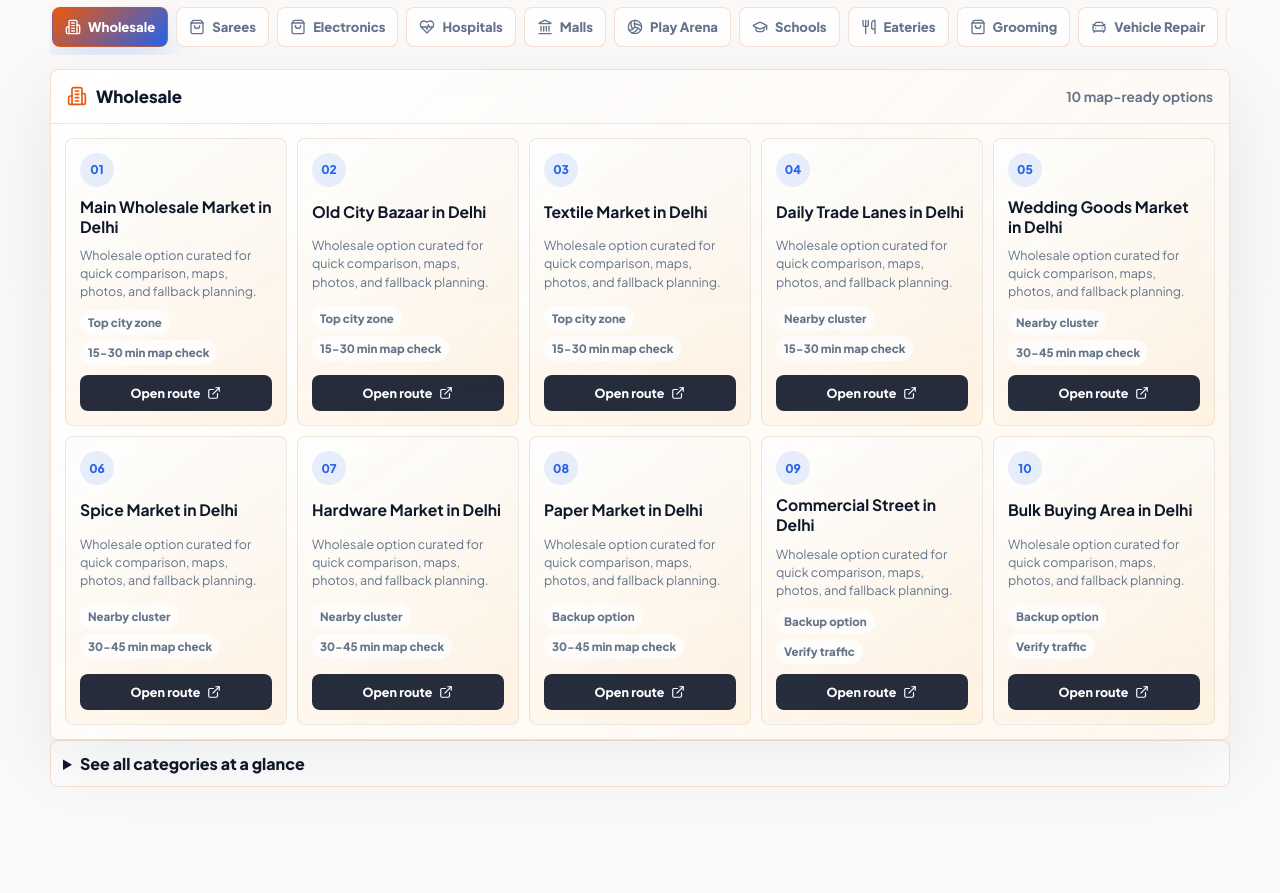
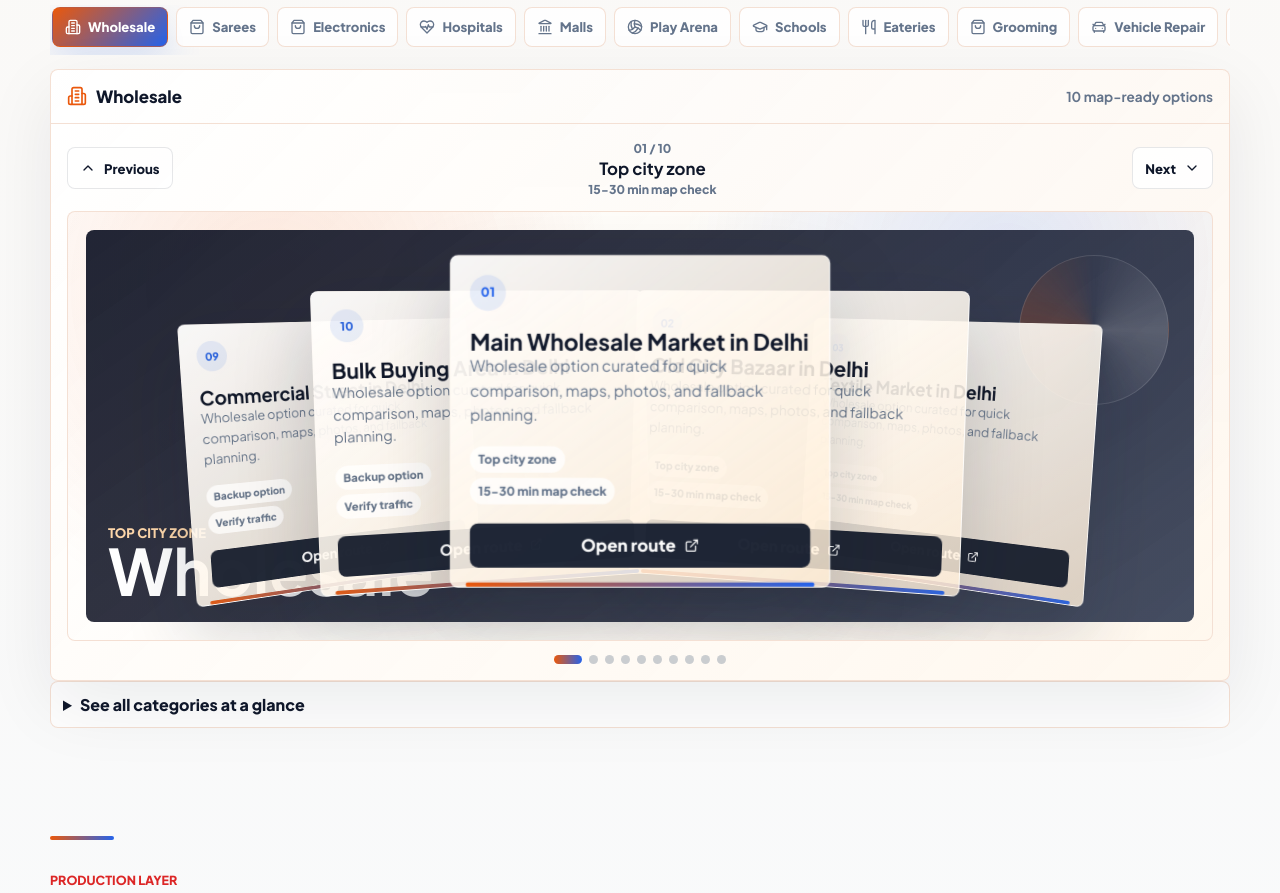
Before and after one commit to YashPathak94/cityMitra, a Next.js app: page / in a window 1280 px wide. Shown: the part 3020-3913 px from the top of the page. Built offline with nearby package versions, Linux system fonts and the light colour scheme.

Commit message:
added rotation frame

```diff
--- a/app/globals.css
+++ b/app/globals.css
@@ -1369,49 +1369,194 @@
   font-size: 0.85rem;
 }
 
-.categoryMatrixGrid {
-  display: grid;
-  grid-template-columns: repeat(5, minmax(0, 1fr));
+.resultFrameModule {
+  display: grid;
+  gap: 14px;
+  padding: 16px;
+}
+
+.resultFrameHeader {
+  display: grid;
+  grid-template-columns: auto minmax(0, 1fr) auto;
   gap: 10px;
-  padding: 14px;
-}
-
-.categoryMatrixGrid article {
+  align-items: center;
+}
+
+.resultFrameHeader > button {
+  display: inline-flex;
+  min-height: 42px;
+  align-items: center;
+  justify-content: center;
+  gap: 8px;
+  border: 1px solid rgba(15, 23, 42, 0.1);
+  border-radius: 8px;
+  background: rgba(255, 255, 255, 0.88);
+  color: var(--ink);
+  padding: 0 12px;
+  font-size: 0.82rem;
+  font-weight: 900;
+}
+
+.resultFrameHeader > div {
+  display: grid;
+  justify-items: center;
+  gap: 2px;
+  text-align: center;
+}
+
+.resultFrameHeader span,
+.resultFrameHeader small {
+  color: var(--muted);
+  font-size: 0.76rem;
+  font-weight: 900;
+}
+
+.resultFrameHeader strong {
+  color: var(--ink);
+  font-size: 1.05rem;
+}
+
+.rotatingResultFrame {
   position: relative;
-  display: grid;
-  min-height: 210px;
+  min-height: 430px;
+  overflow: hidden;
+  border: 1px solid rgba(244, 223, 210, 0.95);
+  border-radius: 8px;
+  background:
+    radial-gradient(circle at 18% 18%, rgba(234, 88, 12, 0.14), transparent 34%),
+    radial-gradient(circle at 82% 12%, rgba(37, 99, 235, 0.14), transparent 32%),
+    linear-gradient(135deg, rgba(255, 255, 255, 0.9), rgba(255, 247, 237, 0.78));
+  perspective: 1300px;
+}
+
+.frameBackdrop {
+  position: absolute;
+  inset: 18px;
+  display: grid;
+  align-content: end;
+  border-radius: 8px;
+  background:
+    linear-gradient(145deg, rgba(15, 23, 42, 0.92), rgba(15, 23, 42, 0.72)),
+    linear-gradient(135deg, rgba(234, 88, 12, 0.28), rgba(37, 99, 235, 0.22));
+  color: var(--white);
+  padding: 22px;
+}
+
+.frameBackdrop::before {
+  position: absolute;
+  inset: 24px 24px auto auto;
+  width: 150px;
+  height: 150px;
+  border: 1px solid rgba(255, 255, 255, 0.2);
+  border-radius: 999px;
+  background:
+    conic-gradient(from 90deg, rgba(255, 255, 255, 0.26), transparent, rgba(234, 88, 12, 0.36), transparent, rgba(255, 255, 255, 0.26));
+  content: "";
+  opacity: 0.72;
+  animation: routeScan 5.5s ease-in-out infinite;
+}
+
+.frameBackdrop span {
+  color: #fed7aa;
+  font-size: 0.82rem;
+  font-weight: 900;
+  text-transform: uppercase;
+}
+
+.frameBackdrop b {
+  max-width: 260px;
+  font-size: clamp(2.1rem, 5vw, 4.4rem);
+  line-height: 0.92;
+}
+
+.rotatingDeck {
+  position: absolute;
+  inset: 34px;
+  transform-style: preserve-3d;
+}
+
+.rotatingCard {
+  position: absolute;
+  top: 18px;
+  left: 50%;
+  display: grid;
+  width: min(360px, 76%);
+  min-height: 315px;
   align-content: space-between;
-  gap: 10px;
+  gap: 14px;
   overflow: hidden;
-  border: 1px solid rgba(15, 23, 42, 0.08);
+  border: 1px solid rgba(255, 255, 255, 0.54);
   border-radius: 8px;
   background:
-    linear-gradient(145deg, rgba(255, 255, 255, 0.92), rgba(255, 237, 213, 0.62)),
-    linear-gradient(180deg, rgba(37, 99, 235, 0.05), transparent);
-  padding: 14px;
-  transition: transform 220ms var(--smooth), box-shadow 220ms var(--smooth), border-color 220ms var(--smooth);
-}
-
-.categoryMatrixGrid article::after {
+    linear-gradient(145deg, rgba(255, 255, 255, 0.96), rgba(255, 237, 213, 0.82)),
+    radial-gradient(circle at 12% 10%, rgba(234, 88, 12, 0.2), transparent 34%);
+  padding: 18px;
+  box-shadow: 0 30px 80px rgba(15, 23, 42, 0.2);
+  opacity: 0;
+  pointer-events: none;
+  transform:
+    translateX(calc(-50% + (var(--card-offset) * 150px)))
+    translateY(calc(var(--card-abs) * 16px))
+    translateZ(calc((2 - var(--card-abs)) * 18px))
+    rotateY(calc(var(--card-offset) * -18deg))
+    rotateZ(calc(var(--card-offset) * 2deg))
+    scale(calc(1 - (var(--card-abs) * 0.08)));
+  transition: opacity 260ms var(--smooth), transform 360ms var(--smooth), box-shadow 260ms var(--smooth);
+}
+
+.rotatingCard.visible,
+.rotatingCard.active {
+  opacity: 1;
+}
+
+.rotatingCard.active {
+  z-index: 6;
+  pointer-events: auto;
+  transform: translateX(-50%) translateY(0) translateZ(70px) rotateY(0deg) rotateZ(0deg) scale(1);
+}
+
+.rotatingCard.visible:not(.active) {
+  filter: saturate(0.88);
+}
+
+.rotatingCard::after {
   position: absolute;
-  inset: auto 12px 0;
-  height: 3px;
+  inset: auto 14px 0;
+  height: 4px;
   border-radius: 999px;
   background: linear-gradient(90deg, var(--orange), var(--blue));
   content: "";
-  transform: scaleX(0);
-  transform-origin: left;
-  transition: transform 220ms var(--smooth);
-}
-
-.categoryMatrixGrid article:hover {
-  border-color: rgba(234, 88, 12, 0.34);
-  box-shadow: 0 22px 54px rgba(15, 23, 42, 0.14);
-  transform: translateY(-5px);
-}
-
-.categoryMatrixGrid article:hover::after {
-  transform: scaleX(1);
+}
+
+.rotatingCard.active:hover {
+  box-shadow: 0 36px 90px rgba(15, 23, 42, 0.28);
+  transform: translateX(-50%) translateY(-8px) translateZ(90px) rotateY(0deg) rotateZ(0deg) scale(1.02);
+}
+
+.rotatingCard h3 {
+  margin-bottom: 0;
+  font-size: 1.35rem;
+  line-height: 1.08;
+}
+
+.rotatingCard p {
+  margin-bottom: 0;
+  color: var(--muted);
+  font-size: 0.92rem;
+  line-height: 1.55;
+}
+
+.rotatingCard button {
+  display: inline-flex;
+  min-height: 42px;
+  align-items: center;
+  justify-content: center;
+  gap: 8px;
+  border: 0;
+  border-radius: 8px;
+  background: rgba(15, 23, 42, 0.92);
+  color: var(--white);
+  font-weight: 900;
 }
 
 .resultIndex {
@@ -1426,19 +1571,6 @@
   font-weight: 900;
 }
 
-.categoryMatrixGrid h3 {
-  margin-bottom: 0;
-  font-size: 0.98rem;
-  line-height: 1.25;
-}
-
-.categoryMatrixGrid p {
-  margin-bottom: 0;
-  color: var(--muted);
-  font-size: 0.78rem;
-  line-height: 1.45;
-}
-
 .intelMeta {
   display: grid;
   gap: 5px;
@@ -1454,18 +1586,24 @@
   font-weight: 900;
 }
 
-.categoryMatrixGrid article button {
-  display: inline-flex;
-  min-height: 36px;
-  align-items: center;
+.resultDots {
+  display: flex;
   justify-content: center;
   gap: 7px;
+}
+
+.resultDots button {
+  width: 9px;
+  height: 9px;
   border: 0;
-  border-radius: 8px;
-  background: rgba(15, 23, 42, 0.9);
-  color: var(--white);
-  font-size: 0.78rem;
-  font-weight: 900;
+  border-radius: 999px;
+  background: rgba(100, 116, 139, 0.34);
+  padding: 0;
+}
+
+.resultDots button.active {
+  width: 28px;
+  background: linear-gradient(90deg, var(--orange), var(--blue));
 }
 
 .intelOverview {
@@ -2671,9 +2809,12 @@
   }
 
   .filterGroup,
-  .categoryGrid,
-  .categoryMatrixGrid {
+  .categoryGrid {
     grid-template-columns: repeat(3, minmax(0, 1fr));
+  }
+
+  .rotatingCard {
+    width: min(340px, 82%);
   }
 
   .intelOverview > div {
@@ -2716,17 +2857,19 @@
   }
 
   .filterGroup,
-  .categoryGrid,
-  .categoryMatrixGrid {
+  .categoryGrid {
     grid-template-columns: repeat(2, minmax(0, 1fr));
   }
 
-  .intelControls {
+  .intelControls,
+  .resultFrameHeader {
     grid-template-columns: 1fr;
   }
 
   .intelControls button,
-  .intelControls div {
+  .intelControls div,
+  .resultFrameHeader > button,
+  .resultFrameHeader > div {
     width: 100%;
   }
 
@@ -2735,12 +2878,22 @@
     flex-direction: column;
   }
 
-  .categoryMatrixGrid {
-    padding: 10px;
-  }
-
-  .categoryMatrixGrid article {
-    min-height: 190px;
+  .rotatingResultFrame {
+    min-height: 460px;
+  }
+
+  .rotatingDeck {
+    inset: 22px 10px;
+  }
+
+  .rotatingCard {
+    width: min(310px, 86%);
+    min-height: 330px;
+    transform:
+      translateX(calc(-50% + (var(--card-offset) * 72px)))
+      translateY(calc(var(--card-abs) * 18px))
+      rotateY(calc(var(--card-offset) * -10deg))
+      scale(calc(1 - (var(--card-abs) * 0.06)));
   }
 
   .intelOverview > div {
--- a/app/page.tsx
+++ b/app/page.tsx
@@ -27,7 +27,7 @@
   Table,
   Trash2
 } from "lucide-react";
-import { FormEvent, KeyboardEvent, useEffect, useMemo, useRef, useState } from "react";
+import { CSSProperties, FormEvent, KeyboardEvent, useEffect, useMemo, useRef, useState } from "react";
 import { categories, CategoryKey, cities, directory } from "@/data/city-directory";
 
 type ChatMessage = {
@@ -391,6 +391,7 @@
   const [userLocation, setUserLocation] = useState<UserLocation | null>(null);
   const [locationStatus, setLocationStatus] = useState("Use nearby location for smarter map routes.");
   const [intelCategory, setIntelCategory] = useState<CategoryKey>("markets");
+  const [activeResultIndex, setActiveResultIndex] = useState(0);
   const [question, setQuestion] = useState("Plan a Leh trip with places, altitude, hospitals, petrol, repairs, hotels and shopping.");
   const [messages, setMessages] = useState<ChatMessage[]>([
     {
@@ -407,6 +408,7 @@
   const categoryMatrix = useMemo(() => buildCategoryMatrix(city), [city]);
   const activeIntelIndex = Math.max(0, categoryMatrix.findIndex((item) => item.key === intelCategory));
   const activeIntelGroup = categoryMatrix[activeIntelIndex] || categoryMatrix[0];
+  const activeIntelResult = activeIntelGroup.results[activeResultIndex] || activeIntelGroup.results[0];
   const generatedCategoryResults = useMemo(() => buildGeneratedResults(city, category, 10), [city, category]);
   const selectedItems: NearbyCard[] = [
     ...exactDirectoryItems.map((item) => ({
@@ -483,6 +485,10 @@
   }, [category]);
 
   useEffect(() => {
+    setActiveResultIndex(0);
+  }, [city, intelCategory]);
+
+  useEffect(() => {
     const startedAt = Date.now();
     trackActivity({ type: "page_view", city, category });
 
@@ -538,6 +544,13 @@
 
     setIntelCategory(nextCategory);
     trackActivity({ type: "city_intel_category", city, category: nextCategory, label: direction > 0 ? "next" : "previous" });
+  }
+
+  function moveIntelResult(direction: -1 | 1) {
+    const resultCount = activeIntelGroup.results.length || 1;
+    const nextIndex = (activeResultIndex + direction + resultCount) % resultCount;
+    setActiveResultIndex(nextIndex);
+    trackActivity({ type: "city_intel_result", city, category: intelCategory, label: `${nextIndex + 1}` });
   }
 
   function openTrackedMap(query: string, label: string) {
@@ -1234,12 +1247,47 @@
                 );
               })()}
 
-              <div className="categoryMatrixGrid">
-                {activeIntelGroup.results.map((item, index) => (
-                  <article key={`${activeIntelGroup.key}-${item.name}`}>
+              <div className="resultFrameModule">
+                <div className="resultFrameHeader">
+                  <button type="button" onClick={() => moveIntelResult(-1)} aria-label="Previous result">
+                    <ChevronUp size={16} />
+                    Previous
+                  </button>
+                  <div>
+                    <span>{String(activeResultIndex + 1).padStart(2, "0")} / {activeIntelGroup.results.length}</span>
+                    <strong>{activeIntelResult?.area}</strong>
+                    <small>{activeIntelResult?.eta}</small>
+                  </div>
+                  <button type="button" onClick={() => moveIntelResult(1)} aria-label="Next result">
+                    Next
+                    <ChevronDown size={16} />
+                  </button>
+                </div>
+
+                <div className="rotatingResultFrame" aria-live="polite">
+                  <div className="frameBackdrop">
+                    <span>{activeIntelResult?.area}</span>
+                    <b>{activeIntelGroup.label}</b>
+                  </div>
+
+                  <div className="rotatingDeck">
+                    {activeIntelGroup.results.map((item, index) => {
+                      const rawOffset = index - activeResultIndex;
+                      const resultCount = activeIntelGroup.results.length;
+                      const offset = rawOffset > resultCount / 2 ? rawOffset - resultCount : rawOffset < -resultCount / 2 ? rawOffset + resultCount : rawOffset;
+                      const visible = Math.abs(offset) <= 2;
+
+                      return (
+                        <article
+                          className={offset === 0 ? "rotatingCard active" : visible ? "rotatingCard visible" : "rotatingCard"}
+                          key={`${activeIntelGroup.key}-${item.name}`}
+                          style={{ "--card-offset": offset, "--card-abs": Math.abs(offset) } as CSSProperties}
+                        >
                           <span className="resultIndex">{String(index + 1).padStart(2, "0")}</span>
+                          <div>
                             <h3>{item.name}</h3>
                             <p>{item.why}</p>
+                          </div>
                           <div className="intelMeta">
                             <span>{item.area}</span>
                             <span>{item.eta}</span>
@@ -1248,7 +1296,22 @@
                             Open route <ExternalLink size={14} />
                           </button>
                         </article>
+                      );
+                    })}
+                  </div>
+                </div>
+
+                <div className="resultDots" aria-label="Result carousel progress">
+                  {activeIntelGroup.results.map((item, index) => (
+                    <button
+                      aria-label={`Show ${item.name}`}
+                      className={index === activeResultIndex ? "active" : ""}
+                      key={`${item.name}-dot`}
+                      onClick={() => setActiveResultIndex(index)}
+                      type="button"
+                    />
                   ))}
+                </div>
               </div>
             </div>
           </div>
```
Lines whose indentation alone changed are shown as unchanged.
